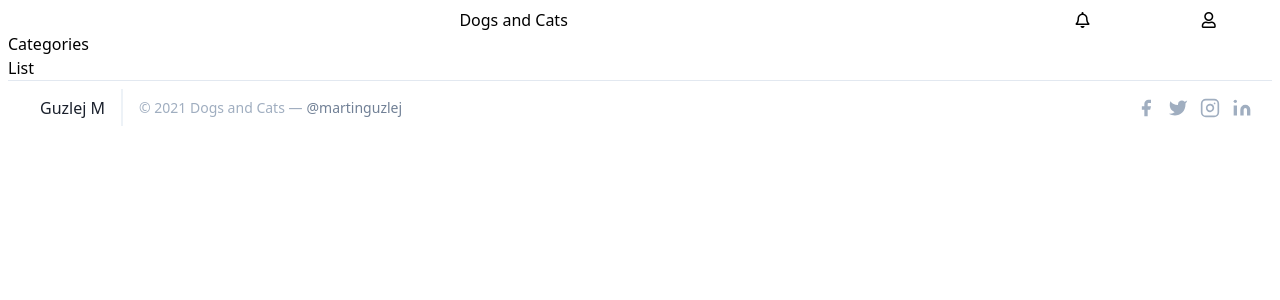
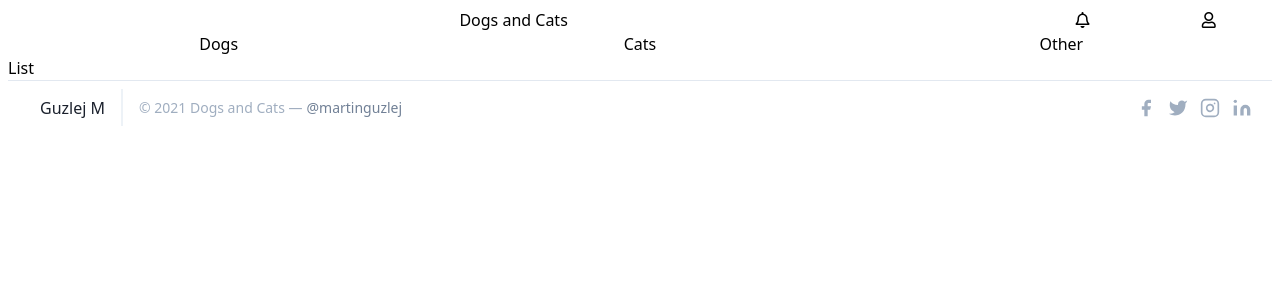
Before and after one commit to GuzlejM/dogsAndCats, a React (Create React App) app: page / in a window 1280 px wide. Shown: the top 300 px of the page. Built offline with nearby package versions, Linux system fonts and the light colour scheme.

Commit message:
categories started

```diff
--- a/src/components/Categories.js
+++ b/src/components/Categories.js
@@ -3,9 +3,9 @@ import React from 'react';
 const Categories = () => {
     return (
     <div>
-        <h1>
-            Categories
-        </h1>
+        <button className="w-1/3">Dogs</button>
+        <button className="w-1/3">Cats</button>
+        <button className="w-1/3">Other</button>
     </div>
   );
 };
--- a/src/components/Navbar.js
+++ b/src/components/Navbar.js
@@ -7,7 +7,7 @@ const Navbar = () => {
             <li className='w-4/5'>Dogs and Cats</li>
             <li className='flex w-1/5'>
                 <div className='w-1/2'><i className="far fa-bell"></i></div>
-                <div className='w-1/2'><i class="far fa-user"></i></div>
+                <button className='w-1/2'><i class="far fa-user"></i></button>
             </li>
 
         </ul>
```
